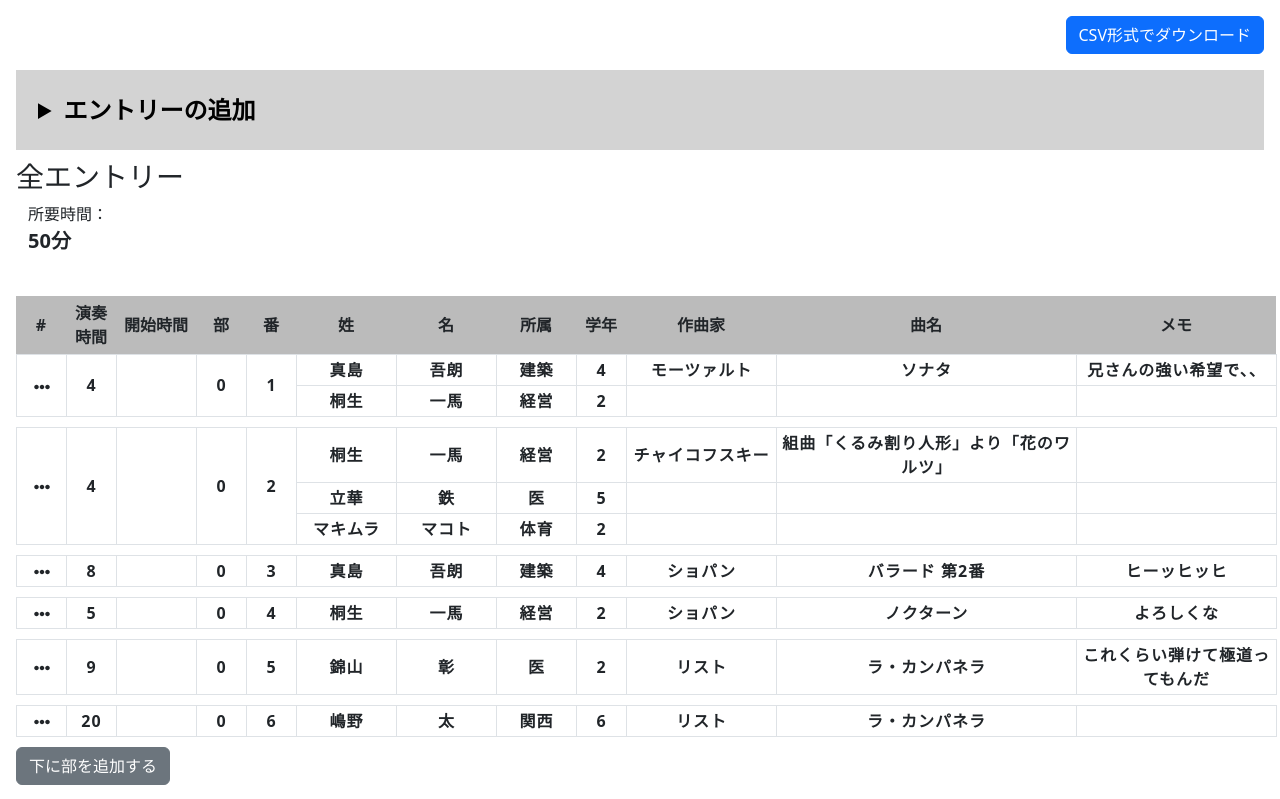
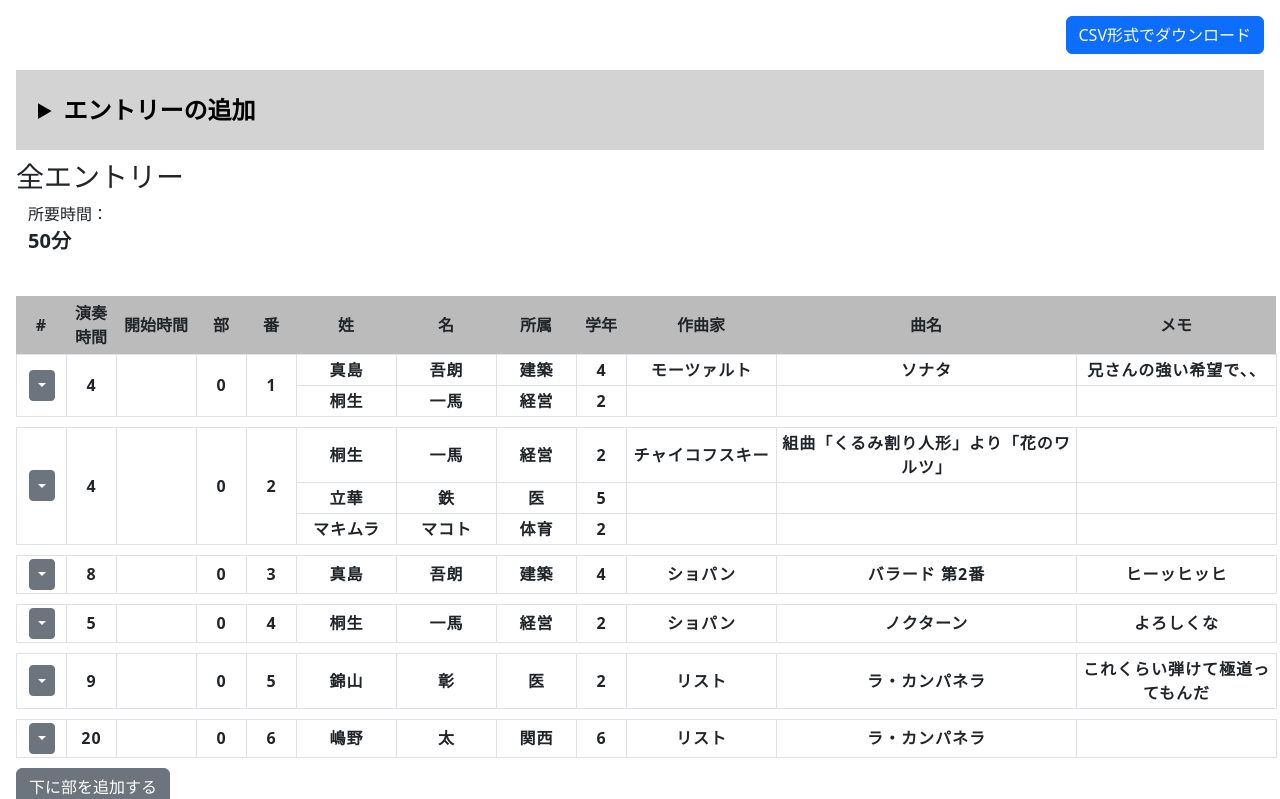
Before and after one commit to ritto153/PianoProgramEditor, a React (Create React App) app: page / in a window 1280 px wide. Shown: the top 799 px of the page. Built offline with nearby package versions, Linux system fonts and the light colour scheme.

Commit message:
削除ボタン追加(アクションはまだ)

```diff
--- a/src/partContents/components/Entries.tsx
+++ b/src/partContents/components/Entries.tsx
@@ -26,7 +26,7 @@ const ThWithWidth = styled.td<{ $width: number }>`
   width: ${(props) => props.$width}px;
   padding: 5px;
   background-color: #bbbbbb;
-  font-weight: bold
+  font-weight: bold;
 `;
 
 type Props = {
--- a/src/partContents/components/SingleEntryTable.tsx
+++ b/src/partContents/components/SingleEntryTable.tsx
@@ -1,4 +1,5 @@
-import { FaEllipsisH } from "react-icons/fa";
+import Dropdown from "react-bootstrap/Dropdown";
+import { FaRegTrashAlt } from "react-icons/fa";
 import { useEntries } from "../../EntryProvider";
 import { useMemo } from "react";
 import styled from "styled-components";
@@ -84,11 +85,19 @@ export default function SingleEntryTable(props: Props): JSX.Element {
           if (i === 0) {
             return (
               <tr key={i}>
-                <TdWithWidth
-                  $width={50}
-                  rowSpan={rowCount}
-                >
-                  <FaEllipsisH />
+                <TdWithWidth $width={50} rowSpan={rowCount}>
+                  <Dropdown>
+                    <Dropdown.Toggle
+                      variant="secondary"
+                      size="sm"
+                    ></Dropdown.Toggle>
+                    <Dropdown.Menu>
+                      <Dropdown.Item>
+                        <FaRegTrashAlt />
+                        <span> 削除</span>
+                      </Dropdown.Item>
+                    </Dropdown.Menu>
+                  </Dropdown>
                 </TdWithWidth>
                 {attributesPerEntry.map((attribute) => (
                   <TdWithAttribute
```
